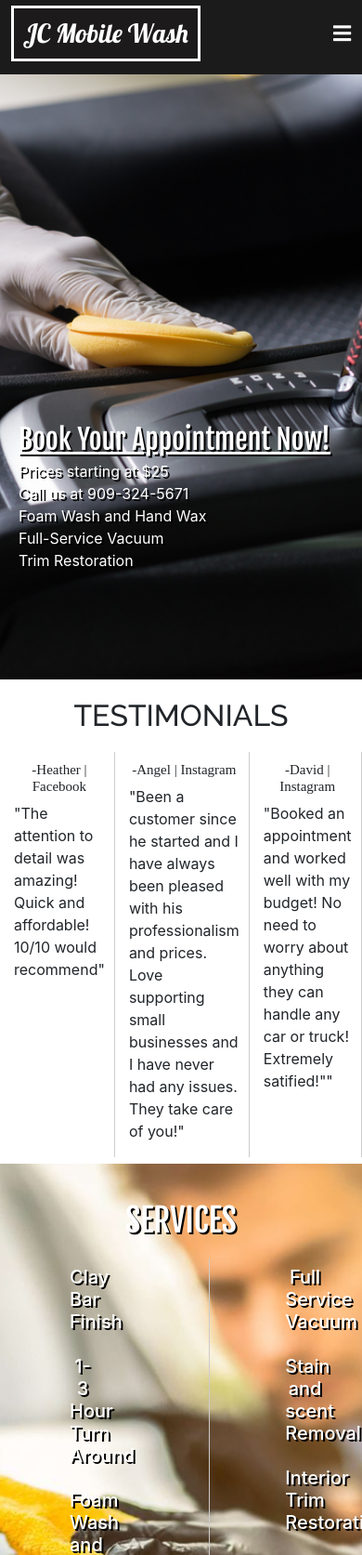
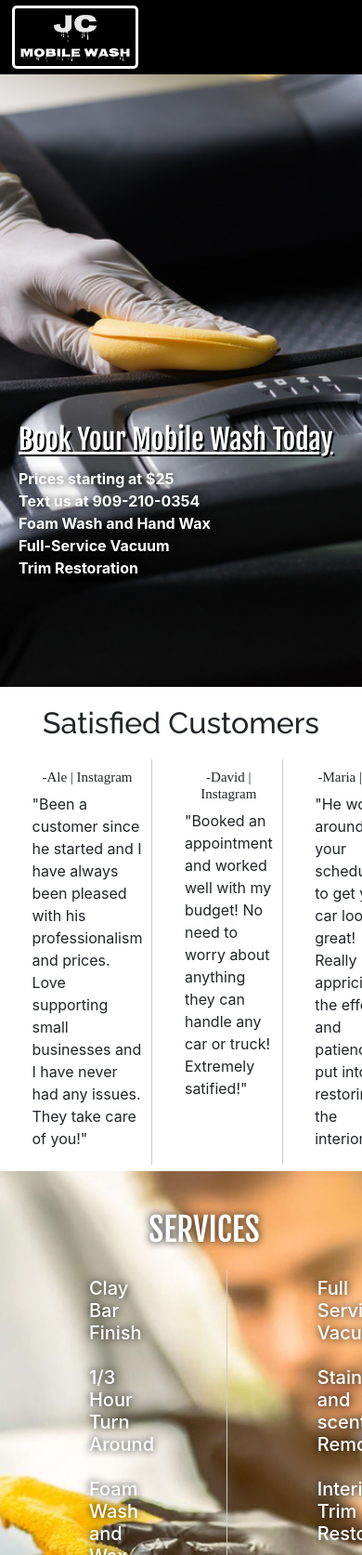
Before and after one commit to CJimenez-O/JCMobileWash, a plain HTML site: page index.html in a window 390 px wide. Shown: the top 1673 px of the page at 93% size. Drawn offline with Linux system fonts and the light colour scheme; a web font is replaced by a local one.

Commit message:
change logo and response

```diff
--- a/css/main.css
+++ b/css/main.css
@@ -13,6 +13,27 @@
   background-color: rgb(29, 26, 26, 0.7) ;
   font-family: 'lobster';
 }
+
+.logo2{
+  padding-top: 4px;
+  max-width: 50px;
+}
+
+.logo3{
+  max-width: 130px;
+  padding-right: 6px;
+  padding-left: 4px;
+}
+
+.logo-container{
+  color: white;
+  border: solid ;
+  text-align: center;
+  border-radius: 5px;
+  background: black;
+
+}
+
 
 nav{
   display: flex;
@@ -67,6 +88,11 @@ input[type="checkbox"]{
   nav .menu-btn i{
     display: block;
   }
+
+  .menu-btn{
+    padding-right: 4%;
+  }
+
   #click:checked ~ .menu-btn i:before{
     content: "\f00d";
   }
@@ -135,15 +161,20 @@ input[type="checkbox"]{
   padding-left: 20px;
 }
 
+.title-link{
+  color: white;
+}
+
 .list{
   padding-bottom: 100px;
 }
 
 
 .text{
-  padding-left: 20px;
+ padding-left: 20px;
  color: white;
-  text-shadow: 2px 2px black;
+ text-shadow: black 0px 0px 10px;
+ font-weight: bold;
 }
 
 
@@ -177,6 +208,7 @@ h2{
 }
 
 .flex-item{
+  padding-left: 5%;
   flex: 2;
   justify-content: space-between;
 }
@@ -219,13 +251,13 @@ h2{
   color: white;
   font-size: 35px;
   font-family: 'fjalla One';
-  text-shadow: 2px 2px black;
+  text-shadow: black 0px 0px 10px;
 }
 
 .serv{
   color:white;
   font-size: 20px;
-  text-shadow: 2px 2px black;
+  text-shadow: black 0px 0px 10px;
   padding: 8px 112px;
   bottom: 100px;
   width: 100%;
@@ -389,8 +421,11 @@ h2{
 }
 
 @media screen and (max-width: 880px){
+  .homepage{
+    min-width: 450px;
+  }
   nav{
-    background: #1b1b1b;
+    background-color: black;
   }
 
   .content-box{
@@ -399,11 +434,13 @@ h2{
   min-width: 400px;
   }
 
+
   .left{
     height: 200px;
   }
 
   .slider{
+    left: 10px;
     height: 50vh;
   }
 
@@ -413,6 +450,10 @@ h2{
 
   .og-image{
     height: 50vh;
+  }
+
+  .services{
+    min-width: 450px;
   }
 
   .serv{
@@ -427,6 +468,8 @@ h2{
      padding-left: 4%;
     padding-top: 0px;
   }
+
+
 }
 
 
@@ -467,7 +510,19 @@ h2{
 }
 
 
-@media screen and (max-width: 600px){
+@media screen and (max-width: 435px){
+
+  .homepage{
+    min-width: 440px;
+  }
+
+  .services{
+    min-width: 440px;
+  }
+
+  .flex-item{
+    margin-left: 5%;
+  }
 
   .mark{
     padding-left: 4%;
@@ -486,4 +541,18 @@ h2{
   .social3 i{
     padding-left: 0%;
   }
+
+  .slider{
+    left: 10px;
+  }
+
+  .serv{
+    min-width: 0px;
+    margin-left:0;
+    text-align: center;
+  }
+
+  .container{
+    min-width: 440px;
+  }
 }
--- a/index.html
+++ b/index.html
@@ -9,8 +9,6 @@
  <link rel="stylesheet" href="css/bootstrap.min.css">
  <!-- main css -->
  <link rel="stylesheet" href="css/main.css">
-
-
  <!-- google fonts -->
  <link href="https://fonts.googleapis.com/css?family=Courgette" rel="stylesheet">
  <link href="https://fonts.googleapis.com/css2?family=Lobster&display=swap" rel="stylesheet">
@@ -20,90 +18,78 @@
 
  <!-- font awesome -->
  <link rel="stylesheet" href="css/all.css">
- <title>JC</title>
- <style>
- </style>
+ <title>JC Mobile Wash</title>
+ <link rel="shortcut icon" type="image/png" href="img/linkwash.png">
 </head>
 
 <body>
-
     <!-- Slideshow container -->
 <div >
+    <div class=" homepage ">
+      <header>
+        <nav>
 
-    <!-- Full-width images with number and caption text -->
-    <div class=" homepage ">
+          <div  class="logo-container">
+            <div class='logo-item'>
+              <img class="logo2" src="img/logo.jpg" >
+              </div>
 
-      <header>
-        <!-- <img class='logo' src='img/IMG_4498[41].jpg' alt="logo"> -->
+              <div class='logo-item'>
+                <img class="logo3" src="img/logo2.jpg">
+              </div>
+          </div>
 
-        <nav>
-          <h3 class="logo">JC Mobile Wash</h3>
           <input type="checkbox" id="click">
           <label for="click" class="menu-btn">
             <i class="fas fa-bars"></i>
         </label>
-
             <ul class='nav-links'>
                 <li><a class="headerTag" href="#services">Sevices</a></li>
                 <li><a class="headerTag" href="#pricing">Pricing</a></li>
                 <li><a class="headerTag" href="#contact">Book Appointment</a></li>
-                <li><a class="headerTag phone" href="#">Call | 909-324-5671</a></li>
+                <li><a class="headerTag phone" href="#">Text | 909-210-0354</a></li>
             </ul>
-
         </nav>
-
-
     </header>
 
 
-      <div class="title"> Book Your Appointment Now! </div>
+    <div class="title"> <a class="title-link" href="#contact">Book Your Mobile Wash Today</a></div>
+      <h3></h3>
       <div class="list">
       <ul >
-
         <li class="text"> Prices starting at $25 </li>
-        <li class="text"> Call us at 909-324-5671  </li>
+        <li class="text"> Text us at 909-210-0354  </li>
           <li class="text"> Foam Wash and Hand Wax</li>
           <li class="text"> Full-Service Vacuum </li>
           <li class="text"> Trim Restoration</li>
       </ul>
       </div>
     </div>
-
   </div>
 
-  <h2> TESTIMONIALS </h2>
+  <h2> Satisfied Customers </h2>
 
   <div class="flex-container">
-    <div class='flex-item'>
-       <h4 class="person"> -Heather | Facebook </h4>
-       <p> "The attention to detail was amazing! Quick and affordable! 10/10 would recommend"</p>
-      </div>
 
       <div class='flex-item'>
-        <h4 class="person"> -Angel | Instagram </h4>
+        <h4 class="person"> -Ale | Instagram </h4>
         <p > "Been a customer since he started and I have always been pleased with his professionalism and prices. Love supporting small businesses and I have never had any issues. They take care of you!"</p>
        </div>
 
        <div class='flex-item'>
         <h4 class="person"> -David | Instagram </h4>
-        <p > "Booked an appointment and worked well with my budget! No need to worry about anything they can handle any car or truck! Extremely satified!"" </p>
+        <p > "Booked an appointment and worked well with my budget! No need to worry about anything they can handle any car or truck! Extremely satified!" </p>
        </div>
 
        <div class='flex-item'>
         <h4 class="person"> -Maria | Yelp </h4>
-        <p > "He works around your schedule to get your car looking great! Really appriciated the effort and patience put into restoring the interior!""  </p>
+        <p > "He works around your schedule to get your car looking great! Really appriciated the effort and patience put into restoring the interior!"  </p>
        </div>
 
   </div>
 
 
-
-
-
   <div class="services">
-
-
-
 
 
   <h2 id="services" >SERVICES</h2>
@@ -112,7 +98,7 @@
 
     <div class='flex-item'>
        <h4 class="serv"> Clay Bar Finish </h4>
-       <h4 class="serv"> 1-3 Hour Turn Around </h4>
+       <h4 class="serv"> 1/3 Hour Turn Around </h4>
        <h4 class="serv"> Foam Wash and Wax </h4>
        <h4 class="serv"> Tire And Wheel Cleaning </h4>
        <h4 class="serv"> Wax or Ceramic Coating Finish </h4>
@@ -122,7 +108,7 @@
       <div class='flex-item'>
         <h4 class="serv"> Full Service Vacuum </h4>
         <h4 class="serv"> Stain and scent Removal </h4>
-        <h4 class="serv"> Interior Trim Restoration</h4>
+        <h4 class="serv"> Interior Trim Restore</h4>
         <h4 class="serv"> Streak Free Windows </h4>
         <h4 class="serv"> Deep Interior Cleaning </h4>
         <h4 class="serv"> Engine Bay Cleaning </h4>
@@ -168,27 +154,25 @@
       </div>
 
       <div class='flex-item'>
-        <h4 class="person price"> -Golden | $100 </h4>
+        <h4 class="person price"> -Golden | $125 </h4>
         <br>
        <p class="review"> -Foam Hand Wash </p>
        <p class="review"> -Clay Bar Finish </p>
        <p class="review"> -Interior Vacuuming  </p>
-        <p class="review"> -Deep Interior Cleaning </p>
        <p class="review"> -Stain and Scent Removal </p>
        <p class="review"> -Wheel and Tire Deep Cleaning </p>
        <p class="review"> -Tire and Trim Dressing </p>
-        <p class="review"> -Trim Restoration </p>
+       <p class="review"> -High Quality Wax Finish </p>
+       <p class="review"> -Trim Restore </p>
        <p class="review"> -Ceramic Coating Finish</p>
-
-        <p class="review"> -3-4 Hour Completion </p>
-
-       </div>
-
-
+       <p class="review"> -2-3 Hour Completion </p>
       </div>
 
 
 
+
+
+  </div>
 
 
   <div class="slider">
@@ -199,8 +183,8 @@
 
 
 
-  <div class="social"> name=
-    <h2 id="contact"> Book Your Appointment</h2>
+  <div id="contact" class="social">
+    <h2 > Book Your Mobile Wash</h2>
   </div>
 
   <div class="container">
@@ -212,6 +196,7 @@
         <input type="text" class="field name" placeholder="Name" name="name">
         <input type="email" class="field email" placeholder="Email" name="email">
         <input type="text" class="field phone" placeholder="Phone Number" name="contact">
+        <input type="text" class="field car" placeholder="Car Type" name="carType">
         <input type="text" class="field day" placeholder="Date of Appointment" name="date">
         <input type="text" class="field time" placeholder="Time of Appointment" name="time">
         <div class="status"> </div>
@@ -243,11 +228,6 @@
     </div>
   </footer>
 
-
-
-
-
-
  <!-- jquery -->
  <script src="js/jquery-3.3.1.min.js"></script>
  <!-- bootstrap js -->
```
Also changed, not shown: img/fulllogo.JPG (added), img/linkwash.png (added), img/logo.jpg (added), img/logo2.jpg (added). Lines whose indentation alone changed are shown as unchanged.
